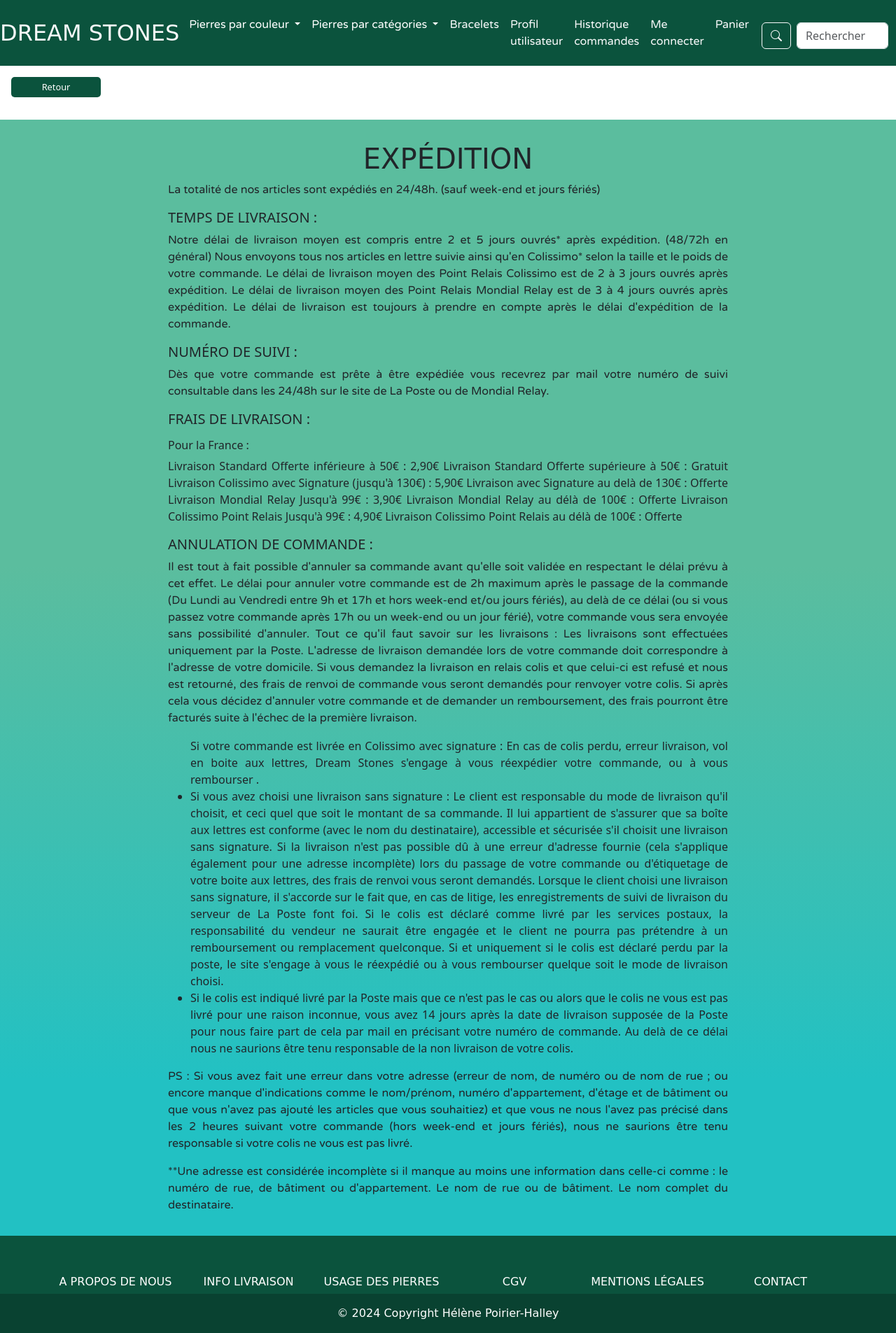
After one commit to LN27100/dream_stones_web, a Symfony app: template templates/conditions/shippingInfos.html.twig in a window 1280 px wide. The commit adds this page. Shown: the whole page at 70% size. Run offline with Twig, Linux system fonts and the light colour scheme; the template is opened without the code that fills it, so the values that code supplies are empty; some libraries are stand-ins or nearby versions; some web fonts are replaced.

Commit message:
ajout pages footer

```diff
--- /dev/null
+++ b/templates/conditions/shippingInfos.html.twig
@@ -0,0 +1,134 @@
+<!DOCTYPE html>
+<html lang="fr">
+
+<head>
+    <meta charset="UTF-8">
+    <meta name="viewport" content="width=device-width, initial-scale=1.0">
+    <link href="https://cdn.jsdelivr.net/npm/bootstrap@5.3.2/dist/css/bootstrap.min.css" rel="stylesheet" integrity="sha384-T3c6CoIi6uLrA9TneNEoa7RxnatzjcDSCmG1MXxSR1GAsXEV/Dwwykc2MPK8M2HN" crossorigin="anonymous">
+    <link rel="stylesheet" href="https://cdn.jsdelivr.net/npm/bootstrap-icons@1.11.3/font/bootstrap-icons.min.css">
+    <link rel="stylesheet" href="https://cdnjs.cloudflare.com/ajax/libs/font-awesome/6.5.1/css/all.min.css" integrity="sha512-DTOQO9RWCH3ppGqcWaEA1BIZOC6xxalwEsw9c2QQeAIftl+Vegovlnee1c9QX4TctnWMn13TZye+giMm8e2LwA==" crossorigin="anonymous" referrerpolicy="no-referrer" />
+    <link href="{{ asset('assets/styles/app.css') }}" rel="stylesheet">
+
+    <title>Livraison Dream Stones</title>
+</head>
+
+<body>
+    <header id="top">
+        {% include 'includes/header.php' %}
+    </header>
+
+ <div class="offcanvas offcanvas-start" tabindex="-1" id="offcanvasExample" aria-labelledby="offcanvasExampleLabel">
+        <div class="offcanvas-header">
+            <h5 class="offcanvas-title text-light" id="offcanvasExampleLabel">Votre panier</h5>
+            <button type="button" class="btn-close" data-bs-dismiss="offcanvas" aria-label="Close"></button>
+        </div>
+        <!-- PANIER COTE -->
+        <div id="cart">
+            <div class="product border border-light d-flex" data-id="1">
+                <div class="offcanvas-body">
+                    <div>
+                        <div class="row">
+                            <div class="col-md-6">
+                                <div id="cartItems"></div>
+                                <p class="text-light">Total : €<span id="cartTotal">0.00</span></p>
+                            </div>
+                        </div>
+                    </div>
+                    <form id="orderForm" action="{{ path('confirm_order') }}" method="post">
+                    <input type="hidden" name="action" value="view_order">
+                    <input type="hidden" name="product_ids" id="productIds">
+                    <button type="submit" class="btn2">Commander</button>
+                </form>
+                </div>
+            </div>
+        </div>
+    </div>
+
+
+<a class="returnHomeFooter" href="{{ path('app') }}">Retour</a>
+
+    <div class="containerUsage">
+        <h1 class="tittleUsage">EXPÉDITION</h1>
+
+
+        <p>
+            La totalité de nos articles sont expédiés en 24/48h. (sauf week-end et jours fériés)
+        <h5>TEMPS DE LIVRAISON :</h5>
+            <p>
+                Notre délai de livraison moyen est compris entre 2 et 5 jours ouvrés* après expédition. (48/72h en général)
+
+                Nous envoyons tous nos articles en lettre suivie ainsi qu'en Colissimo* selon la taille et le poids de votre commande.
+
+                Le délai de livraison moyen des Point Relais Colissimo est de 2 à 3 jours ouvrés après expédition.
+
+                Le délai de livraison moyen des Point Relais Mondial Relay est de 3 à 4 jours ouvrés après expédition.
+
+                Le délai de livraison est toujours à prendre en compte après le délai d'expédition de la commande.
+            </p>
+
+            <h5>NUMÉRO DE SUIVI :</h5>
+            <p>
+
+                Dès que votre commande est prête à être expédiée vous recevrez par mail votre numéro de suivi consultable dans les 24/48h sur le site de La Poste ou de Mondial Relay.
+
+            </p>
+
+
+            <h5> FRAIS DE LIVRAISON :</h5>
+            <p>
+            <h6>Pour la France :</h6>
+
+            Livraison Standard Offerte inférieure à 50€ : 2,90€
+            Livraison Standard Offerte supérieure à 50€ : Gratuit
+            Livraison Colissimo avec Signature (jusqu'à 130€) : 5,90€
+            Livraison avec Signature au delà de 130€ : Offerte
+            Livraison Mondial Relay Jusqu'à 99€ : 3,90€
+            Livraison Mondial Relay au délà de 100€ : Offerte
+            Livraison Colissimo Point Relais Jusqu'à 99€ : 4,90€
+            Livraison Colissimo Point Relais au délà de 100€ : Offerte
+            </p>
+
+
+            <h5>ANNULATION DE COMMANDE :</h5>
+            <p>
+                Il est tout à fait possible d'annuler sa commande avant qu'elle soit validée en respectant le délai prévu à cet effet.
+                Le délai pour annuler votre commande est de 2h maximum après le passage de la commande (Du Lundi au Vendredi entre 9h et 17h et hors week-end et/ou jours fériés), au delà de ce délai (ou si vous passez votre commande après 17h ou un week-end ou un jour férié), votre commande vous sera envoyée sans possibilité d'annuler.
+
+                Tout ce qu'il faut savoir sur les livraisons :
+
+                Les livraisons sont effectuées uniquement par la Poste. L'adresse de livraison demandée lors de votre commande doit correspondre à l'adresse de votre domicile. Si vous demandez la livraison en relais colis et que celui-ci est refusé et nous est retourné, des frais de renvoi de commande vous seront demandés pour renvoyer votre colis. Si après cela vous décidez d'annuler votre commande et de demander un remboursement, des frais pourront être facturés suite à l'échec de la première livraison.
+
+            <ul>Si votre commande est livrée en Colissimo avec signature :
+
+                En cas de colis perdu, erreur livraison, vol en boite aux lettres, Dream Stones s'engage à vous réexpédier votre commande, ou à vous rembourser .
+
+                <li>
+                    Si vous avez choisi une livraison sans signature :
+
+                    Le client est responsable du mode de livraison qu'il choisit, et ceci quel que soit le montant de sa commande. Il lui appartient de s'assurer que sa boîte aux lettres est conforme (avec le nom du destinataire), accessible et sécurisée s'il choisit une livraison sans signature. Si la livraison n'est pas possible dû à une erreur d'adresse fournie (cela s'applique également pour une adresse incomplète) lors du passage de votre commande ou d'étiquetage de votre boite aux lettres, des frais de renvoi vous seront demandés.
+
+                    Lorsque le client choisi une livraison sans signature, il s'accorde sur le fait que, en cas de litige, les enregistrements de suivi de livraison du serveur de La Poste font foi. Si le colis est déclaré comme livré par les services postaux, la responsabilité du vendeur ne saurait être engagée et le client ne pourra pas prétendre à un remboursement ou remplacement quelconque. Si et uniquement si le colis est déclaré perdu par la poste, le site s'engage à vous le réexpédié ou à vous rembourser quelque soit le mode de livraison choisi.
+                </li>
+                <li>
+                    Si le colis est indiqué livré par la Poste mais que ce n'est pas le cas ou alors que le colis ne vous est pas livré pour une raison inconnue, vous avez 14 jours après la date de livraison supposée de la Poste pour nous faire part de cela par mail en précisant votre numéro de commande. Au delà de ce délai nous ne saurions être tenu responsable de la non livraison de votre colis.
+                </li>
+            </ul>
+            <p>PS : Si vous avez fait une erreur dans votre adresse (erreur de nom, de numéro ou de nom de rue ; ou encore manque d'indications comme le nom/prénom, numéro d'appartement, d'étage et de bâtiment ou que vous n'avez pas ajouté les articles que vous souhaitiez) et que vous ne nous l'avez pas précisé dans les 2 heures suivant votre commande (hors week-end et jours fériés), nous ne saurions être tenu responsable si votre colis ne vous est pas livré.
+            </p>
+            <p>
+                **Une adresse est considérée incomplète si il manque au moins une information dans celle-ci comme : le numéro de rue, de bâtiment ou d'appartement. Le nom de rue ou de bâtiment. Le nom complet du destinataire.</p>
+            </p>
+    </div>
+
+
+    <footer>
+        {% include 'includes/footer.php' %}
+    </footer>
+
+    <script src="https://cdn.jsdelivr.net/npm/bootstrap@5.3.2/dist/js/bootstrap.bundle.min.js" integrity="sha384-C6RzsynM9kWDrMNeT87bh95OGNyZPhcTNXj1NW7RuBCsyN/o0jlpcV8Qyq46cDfL" crossorigin="anonymous"></script>
+<script src="{{ asset('assets/js/script.js') }}"></script>
+
+
+</body>
+
+</html>
--- a/templates/includes/footer.php
+++ b/templates/includes/footer.php
@@ -10,25 +10,25 @@
 
                 <div class="col-md-2">
                     <h6 class="text-uppercase font-weight-bold">
-              <a href="../controllers/controller-shippingInfo.php" class="text-white">Info livraison</a>
+                        <a href="{{ path('shipping_info') }}" class="text-white">Info livraison</a>
                     </h6>
                 </div>
 
                 <div class="col-md-2">
                     <h6 class="text-uppercase font-weight-bold">
-              <a href="../controllers/controller-useStones.php" class="text-white">Usage des pierres</a>
+                        <a href="{{ path('stones_use') }}" class="text-white">Usage des pierres</a>
                     </h6>
                 </div>
 
                 <div class="col-md-2">
                     <h6 class="text-uppercase font-weight-bold">
-              <a href="/controllers/controller-cgv.php" class="text-white">CGV</a>
+                        <a href="{{ path('cgv') }}" class="text-white">CGV</a>
                     </h6>
                 </div>
 
                 <div class="col-md-2">
                     <h6 class="text-uppercase font-weight-bold">
-              <a href="/controllers/controller-mentionlegal.php" class="text-white">Mentions légales</a>
+                        <a href="{{ path('mention_legal') }}" class="text-white">Mentions légales</a>
                     </h6>
                 </div>
 
@@ -41,10 +41,7 @@
         </section>
     </div>
 
-    <div
-         class="text-center p-3"
-         style="background-color: rgba(0, 0, 0, 0.2)"
-         >
+    <div class="text-center p-3" style="background-color: rgba(0, 0, 0, 0.2)">
         © 2024 Copyright Hélène Poirier-Halley
     </div>
 </footer>
```
Also changed, not shown: config/services.yaml (+11 -5 lines), src/Controller/CgvController.php (added, +19 -0 lines), src/Controller/LegalMentionsController.php (added, +19 -0 lines), src/Controller/ShippingInfosController.php (added, +32 -0 lines), src/Controller/StonesUse.php (added, +18 -0 lines), templates/conditions/cgv.html.twig (added, +78 -0 lines), templates/conditions/legalMentions.html.twig (added, +100 -0 lines), templates/conditions/stonesUse.html.twig (added, +68 -0 lines), public/assets/images/boisFossile.jpg. Lines whose indentation alone changed are shown as unchanged.
